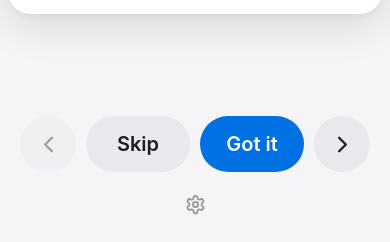
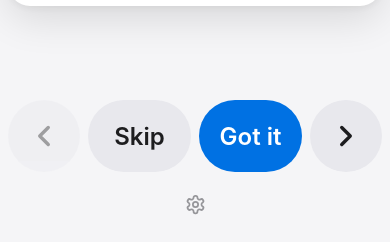
Before and after one commit to louishuynh/games, a plain HTML site: page wordwise/index.html in a window 390 px wide. Shown: the part 602-844 px from the top of the page. Drawn offline with Linux system fonts and the light colour scheme.

Commit message:
wordwise: bigger skip, got it and arrow buttons
Full-width control row with 72px arrows and 72px tall Skip and Got it at 24px text. Card and clue sizes are unchanged on normal phones. Bumps the cache to v8.

Claude-Session: https://claude.ai/code/session_01Wm83pJJ6QqpfvedZcK2hPp

```diff
--- a/wordwise/index.html
+++ b/wordwise/index.html
@@ -173,15 +173,11 @@
   .card.done h2 { margin: 0; font-size: clamp(26px, 10cqi, 44px); line-height: 1.2; }
   .card.empty p { margin: auto 0; color: var(--muted); font-size: 20px; }
 
-  .controls { display: flex; align-items: center; gap: 10px; }
-  .controls .round { width: 56px; height: 56px; min-height: 56px; padding: 0; border-radius: 50%; }
-  .controls .big { min-width: 104px; min-height: 56px; }
-  .counter { font-size: 17px; color: var(--muted); font-variant-numeric: tabular-nums; min-height: 1.4em; }
-
-  @media (max-width: 380px) {
-    .controls { gap: 6px; }
-    .controls .big { min-width: 92px; padding: 0 16px; }
-  }
+  /* Full-width row: the arrows are big circles, Skip and Got it share the rest. */
+  .controls { display: grid; grid-template-columns: 72px 1fr 1fr 72px; align-items: center; gap: 8px; width: 100%; max-width: 520px; }
+  .controls .round { width: 72px; height: 72px; min-height: 72px; padding: 0; border-radius: 50%; }
+  .controls .round svg { width: 34px; height: 34px; stroke-width: 2.4; }
+  .controls .big { min-height: 72px; min-width: 0; padding: 0 8px; font-size: 24px; }
 
   /* ---------- Settings view ---------- */
   #settings {
--- a/wordwise/sw.js
+++ b/wordwise/sw.js
@@ -1,6 +1,6 @@
 // Wordwise service worker: precache everything, then serve from cache
 // (stale-while-revalidate). Bump CACHE when shipping new assets or words.json.
-const CACHE = "wordwise-v7";
+const CACHE = "wordwise-v8";
 const ASSETS = [
   "./",
   "index.html",
```
